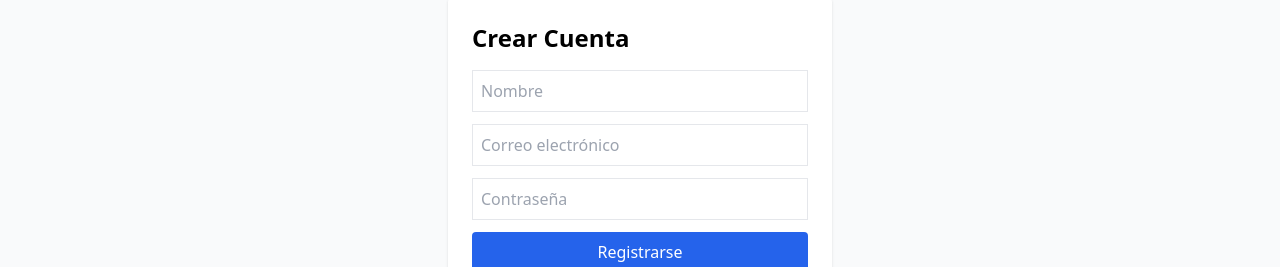
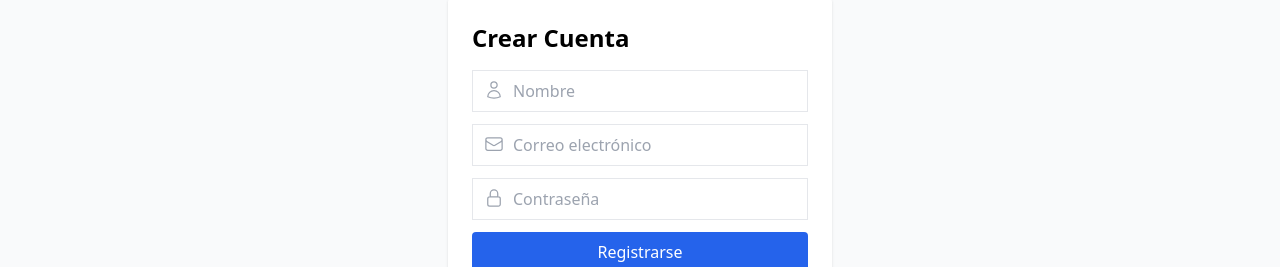
Before and after one commit to VictorAmadeu/gestor-finanzas, a React (Create React App) app in the folder frontend/: page /register in a window 1280 px wide. Shown: the part 237-504 px from the top of the page. Built offline with nearby package versions, Linux system fonts and the light colour scheme; no server answers.

Commit message:
UI: añade iconos en inputs y acciones usando Heroicons

```diff
--- a/frontend/src/pages/LoginPage.jsx
+++ b/frontend/src/pages/LoginPage.jsx
@@ -4,6 +4,9 @@ import { AuthContext } from "../context/AuthContext";
 import { useNavigate } from "react-router-dom";
 import Header from "../components/Header";
 import Footer from "../components/Footer";
+
+// Importamos iconos de usuario y candado
+import { UserIcon, LockClosedIcon } from "@heroicons/react/24/outline";
 
 export default function LoginPage() {
   const { user } = useContext(AuthContext);
@@ -56,22 +59,34 @@ export default function LoginPage() {
         <div className="max-w-sm w-full mx-auto mt-8 p-6 bg-white rounded shadow">
           <h2 className="text-2xl font-bold mb-4">Iniciar Sesión</h2>
           <form onSubmit={handleLogin}>
+            {/* Input de email con icono */}
+            <div className="relative mb-3">
+              <span className="absolute left-3 top-2.5">
+                <UserIcon className="h-5 w-5 text-gray-400" />
+              </span>
               <input
                 type="email"
                 placeholder="Correo electrónico"
-              className="border p-2 w-full mb-3"
+                className="border p-2 w-full pl-10"
                 value={email}
                 onChange={(e) => setEmail(e.target.value)}
                 required
               />
+            </div>
+            {/* Input de password con icono */}
+            <div className="relative mb-3">
+              <span className="absolute left-3 top-2.5">
+                <LockClosedIcon className="h-5 w-5 text-gray-400" />
+              </span>
               <input
                 type="password"
                 placeholder="Contraseña"
-              className="border p-2 w-full mb-3"
+                className="border p-2 w-full pl-10"
                 value={password}
                 onChange={(e) => setPassword(e.target.value)}
                 required
               />
+            </div>
             {error && <div className="text-red-500 mb-3">{error}</div>}
             <button
               type="submit"
--- a/frontend/src/pages/RegisterPage.jsx
+++ b/frontend/src/pages/RegisterPage.jsx
@@ -4,13 +4,19 @@ import { AuthContext } from "../context/AuthContext";
 import { useNavigate } from "react-router-dom";
 import Header from "../components/Header";
 import Footer from "../components/Footer";
+// Importamos iconos
+import {
+  UserIcon,
+  EnvelopeIcon,
+  LockClosedIcon,
+} from "@heroicons/react/24/outline";
 
 export default function RegisterPage() {
   const { user } = useContext(AuthContext);
   const navigate = useNavigate();
 
   // Estados para los campos del formulario
-  const [name, setName] = useState(""); // Nuevo campo para el nombre
+  const [name, setName] = useState("");
   const [email, setEmail] = useState("");
   const [password, setPassword] = useState("");
   const [error, setError] = useState(null);
@@ -25,14 +31,13 @@ export default function RegisterPage() {
       email,
       password,
       options: {
-        data: { name }, // Así se guarda el nombre en user_metadata
+        data: { name },
       },
     });
 
     if (error) {
       setError(error.message);
     } else {
-      // Navega al dashboard después de registrar correctamente
       navigate("/dashboard");
     }
   };
@@ -50,31 +55,49 @@ export default function RegisterPage() {
         <div className="max-w-sm w-full mx-auto mt-8 p-6 bg-white rounded shadow">
           <h2 className="text-2xl font-bold mb-4">Crear Cuenta</h2>
           <form onSubmit={handleRegister}>
+            {/* Input nombre con icono */}
+            <div className="relative mb-3">
+              <span className="absolute left-3 top-2.5">
+                <UserIcon className="h-5 w-5 text-gray-400" />
+              </span>
               <input
                 type="text"
                 placeholder="Nombre"
-              className="border p-2 w-full mb-3"
+                className="border p-2 w-full pl-10"
                 value={name}
                 onChange={(e) => setName(e.target.value)}
                 required
               />
+            </div>
+            {/* Input email con icono */}
+            <div className="relative mb-3">
+              <span className="absolute left-3 top-2.5">
+                <EnvelopeIcon className="h-5 w-5 text-gray-400" />
+              </span>
               <input
                 type="email"
                 placeholder="Correo electrónico"
-              className="border p-2 w-full mb-3"
+                className="border p-2 w-full pl-10"
                 value={email}
                 onChange={(e) => setEmail(e.target.value)}
                 required
               />
+            </div>
+            {/* Input password con icono */}
+            <div className="relative mb-3">
+              <span className="absolute left-3 top-2.5">
+                <LockClosedIcon className="h-5 w-5 text-gray-400" />
+              </span>
               <input
                 type="password"
                 placeholder="Contraseña"
-              className="border p-2 w-full mb-3"
+                className="border p-2 w-full pl-10"
                 value={password}
                 onChange={(e) => setPassword(e.target.value)}
                 minLength={6}
                 required
               />
+            </div>
             {error && <div className="text-red-500 mb-3">{error}</div>}
             <button
               type="submit"
```
Also changed, not shown: frontend/src/pages/DashboardPage.jsx (+33 -41 lines). Lines whose indentation alone changed are shown as unchanged.
